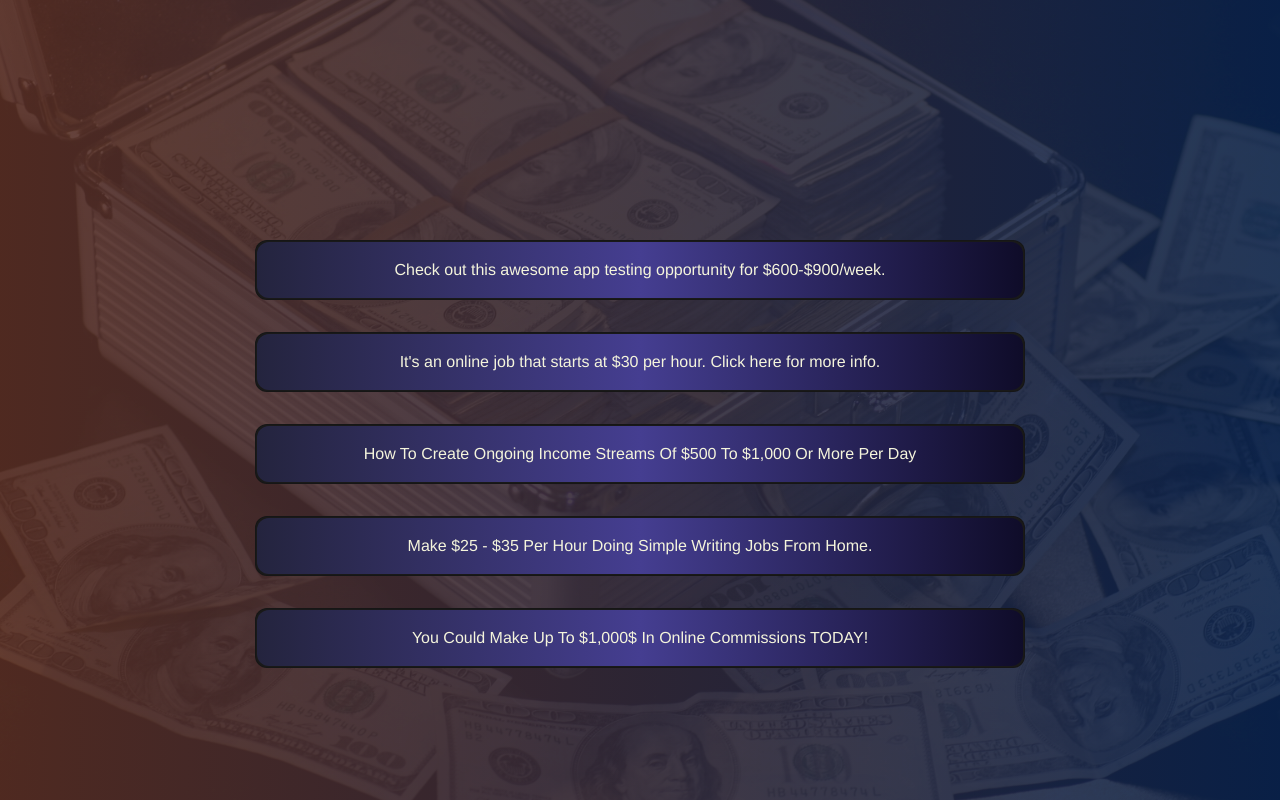
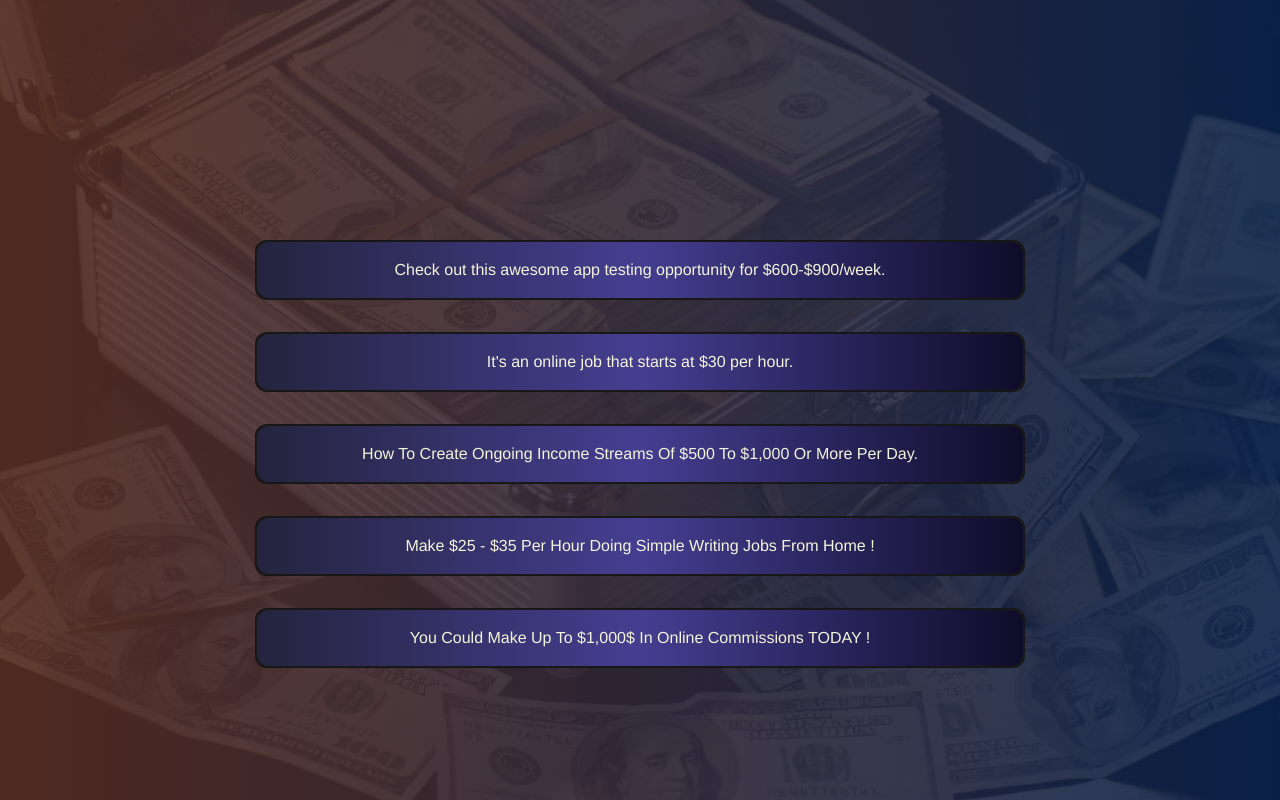
Before and after one commit to QuixonicX/MoneyHustleHub, a plain HTML site: page index.html in a window 1280 px wide. Drawn offline with nearby package versions, Linux system fonts and the light colour scheme.

Commit message:
fixed stuff

```diff
--- a/index.html
+++ b/index.html
@@ -17,16 +17,16 @@
             <a href="https://bit.ly/3tGJc8Z" target="_blank" class="card-content">Check out this awesome app testing opportunity for $600-$900/week.</a>
         </div>
         <div class="card">
-            <a href="https://tinyurl.com/yc3yuv2e" target="_blank" class="card-content">It's an online job that starts at $30 per hour. Click here for more info.</a>
+            <a href="https://tinyurl.com/yc3yuv2e" target="_blank" class="card-content">It's an online job that starts at $30 per hour.</a>
         </div>
         <div class="card">
-            <a href="https://tinyurl.com/2kdt482y" target="_blank" class="card-content">How To Create Ongoing Income Streams Of $500 To $1,000 Or More Per Day</a>
+            <a href="https://tinyurl.com/2kdt482y" target="_blank" class="card-content">How To Create Ongoing Income Streams Of $500 To $1,000 Or More Per Day.</a>
         </div>
         <div class="card">
-            <a href="https://tinyurl.com/bdeazeup" target="_blank" class="card-content">Make $25 - $35 Per Hour Doing Simple Writing Jobs From Home.</a>
+            <a href="https://tinyurl.com/bdeazeup" target="_blank" class="card-content">Make $25 - $35 Per Hour Doing Simple Writing Jobs From Home !</a>
         </div>
         <div class="card">
-            <a href="https://tinyurl.com/bddp6awf" target="_blank" class="card-content">You Could Make Up To $1,000$ In Online Commissions TODAY!</a>
+            <a href="https://tinyurl.com/bddp6awf" target="_blank" class="card-content">You Could Make Up To $1,000$ In Online Commissions TODAY !</a>
         </div>
     </div>
 
```
